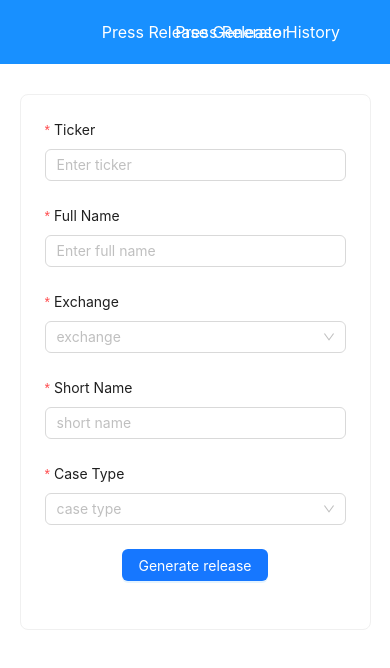
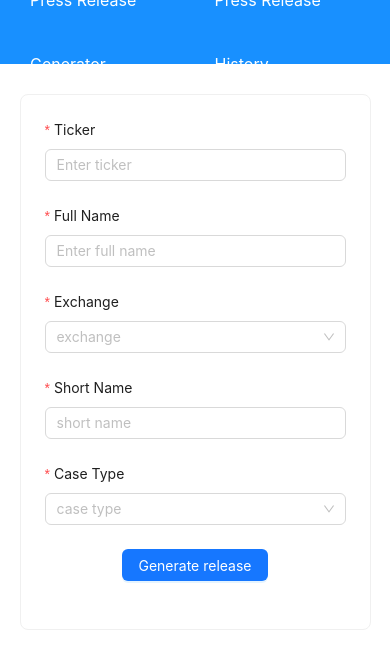
Before and after one commit to avigewirtz/bgg, a React (Create React App) app: page / in a window 390 px wide. Shown: the top 668 px of the page. Built offline with nearby package versions, Linux system fonts and the light colour scheme.

Commit message:
header styling mobile

```diff
--- a/src/Header.css
+++ b/src/Header.css
@@ -21,8 +21,6 @@
 }
 
 .header-title:hover, .history-link:hover {
-    /* Keep the hover effect but remove the underline */
-    /* Example: Change color on hover, no underline */
     color: #e6f7ff; /* Lighter blue on hover */
 }
 
@@ -30,3 +28,19 @@
     position: absolute;
     right: 20px; /* Adjust as needed */
 }
+
+/* Mobile Screen Adjustment */
+@media screen and (max-width: 768px) {
+    .header-content {
+        justify-content: space-between;
+    }
+
+    .history-link {
+        position: static;
+        order: 2; /* Push to the right */
+    }
+
+    .header-title {
+        order: 1; /* Keep on the left */
+    }
+}
```
